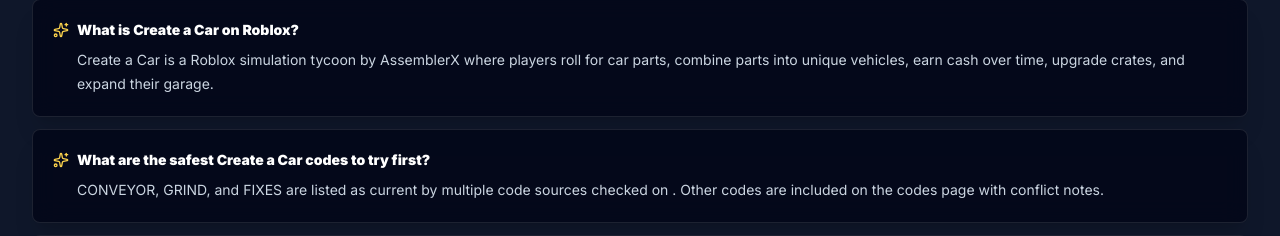
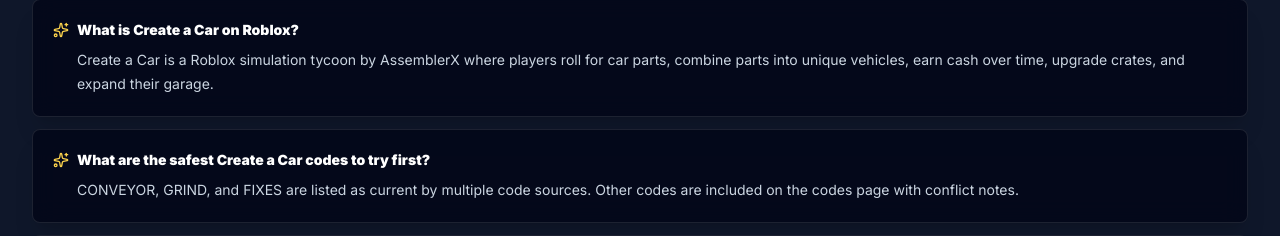
Before and after one commit to lianlele168/Create-a-Car, a Next.js app: page / in a window 1280 px wide. Shown: the part 2804-3040 px from the top of the page. Built offline with nearby package versions, Linux system fonts and the light colour scheme.

Commit message:
fix(content): remove orphan date residue from FAQ schema

```diff
--- a/src/app/page.tsx
+++ b/src/app/page.tsx
@@ -35,7 +35,7 @@
   {
     question: "What are the safest Create a Car codes to try first?",
     answer:
-      "CONVEYOR, GRIND, and FIXES are listed as current by multiple code sources checked on . Other codes are included on the codes page with conflict notes.",
+      "CONVEYOR, GRIND, and FIXES are listed as current by multiple code sources. Other codes are included on the codes page with conflict notes.",
   },
   {
     question: "What should beginners upgrade first?",
```
